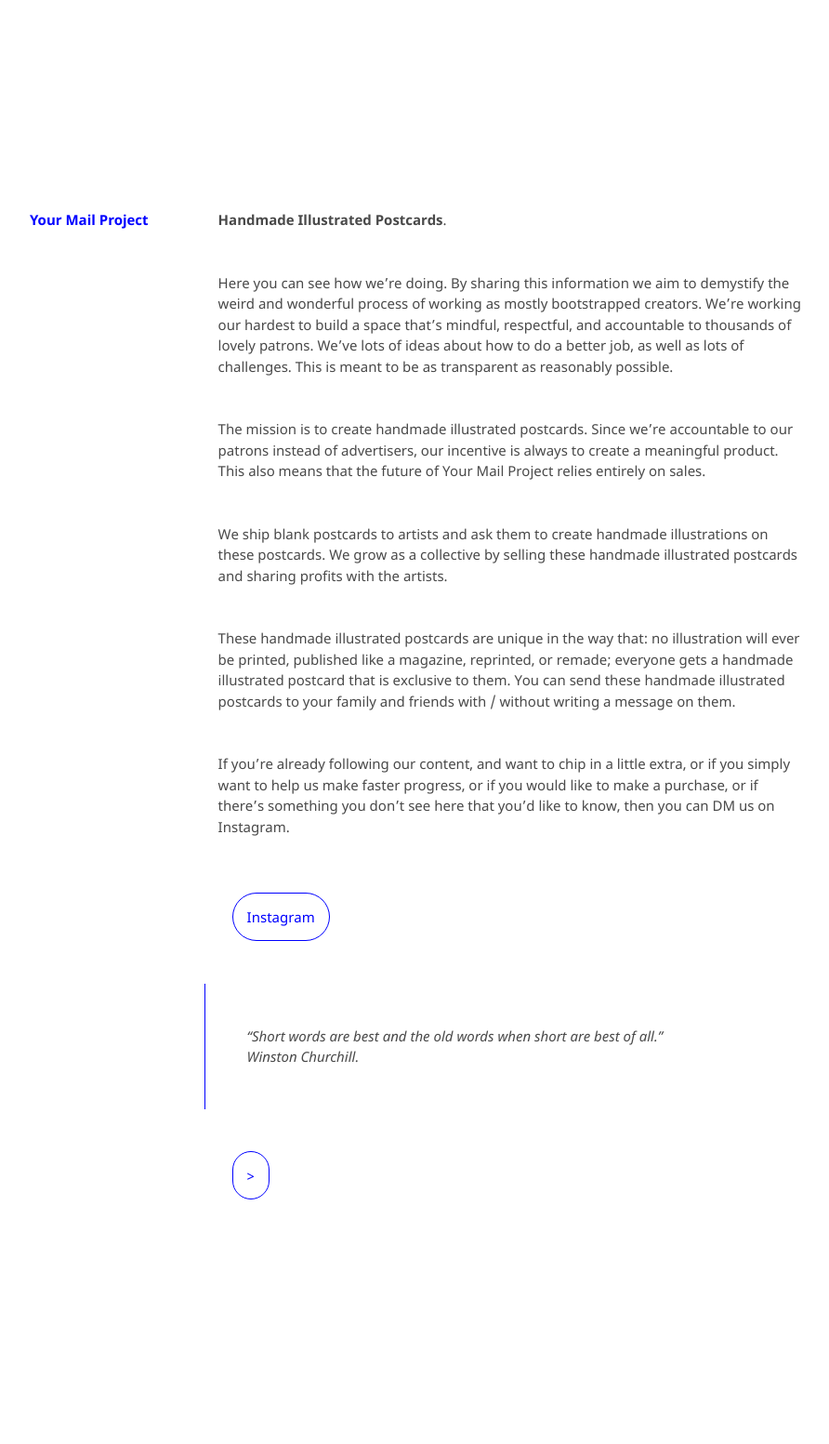
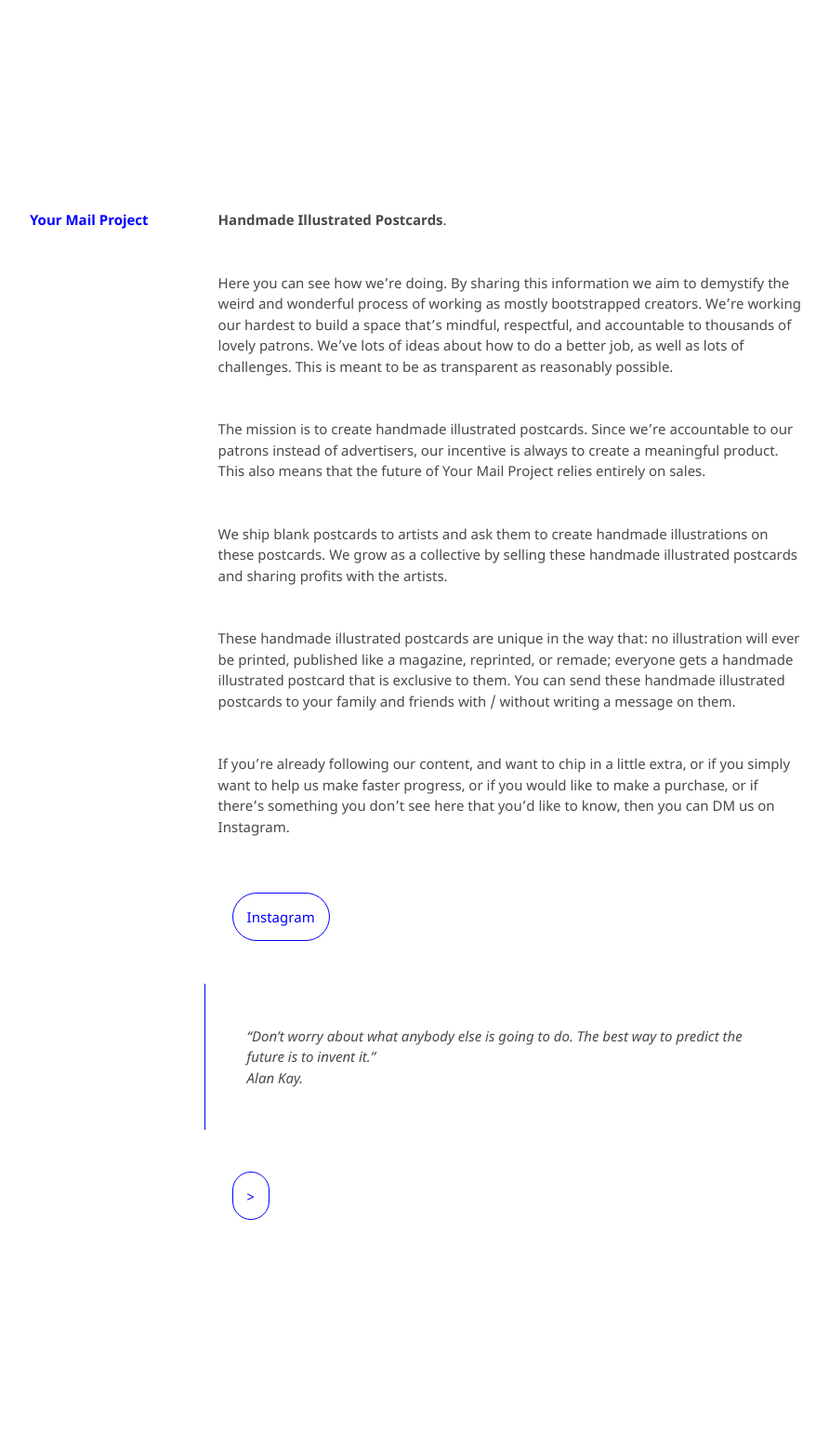
Before and after one commit to kvshvlin/yourmailproject, a Jekyll site: the page built from index.md, in a window 1280 px wide. Shown: the whole page at 93% size, without its empty margins (193-1085 px from the left). Built offline with Jekyll 4.4.1, drawn with Linux system fonts in a browser that asks for light colours; our own code applies the rules of GitHub Pages for plain Markdown files; before the commit the page ends 1530 px from its top, so only the background shows below that.

Commit message:
Update index.md

```diff
--- a/index.md
+++ b/index.md
@@ -18,8 +18,8 @@
 
 <div class="roadmap-spacer-2"></div>
 
-> "Short words are best and the old words when short are best of all."
-> Winston Churchill.
+> "Don't worry about what anybody else is going to do. The best way to predict the future is to invent it."
+> Alan Kay.
 
 <div class="roadmap-spacer-1"></div>
 
```
